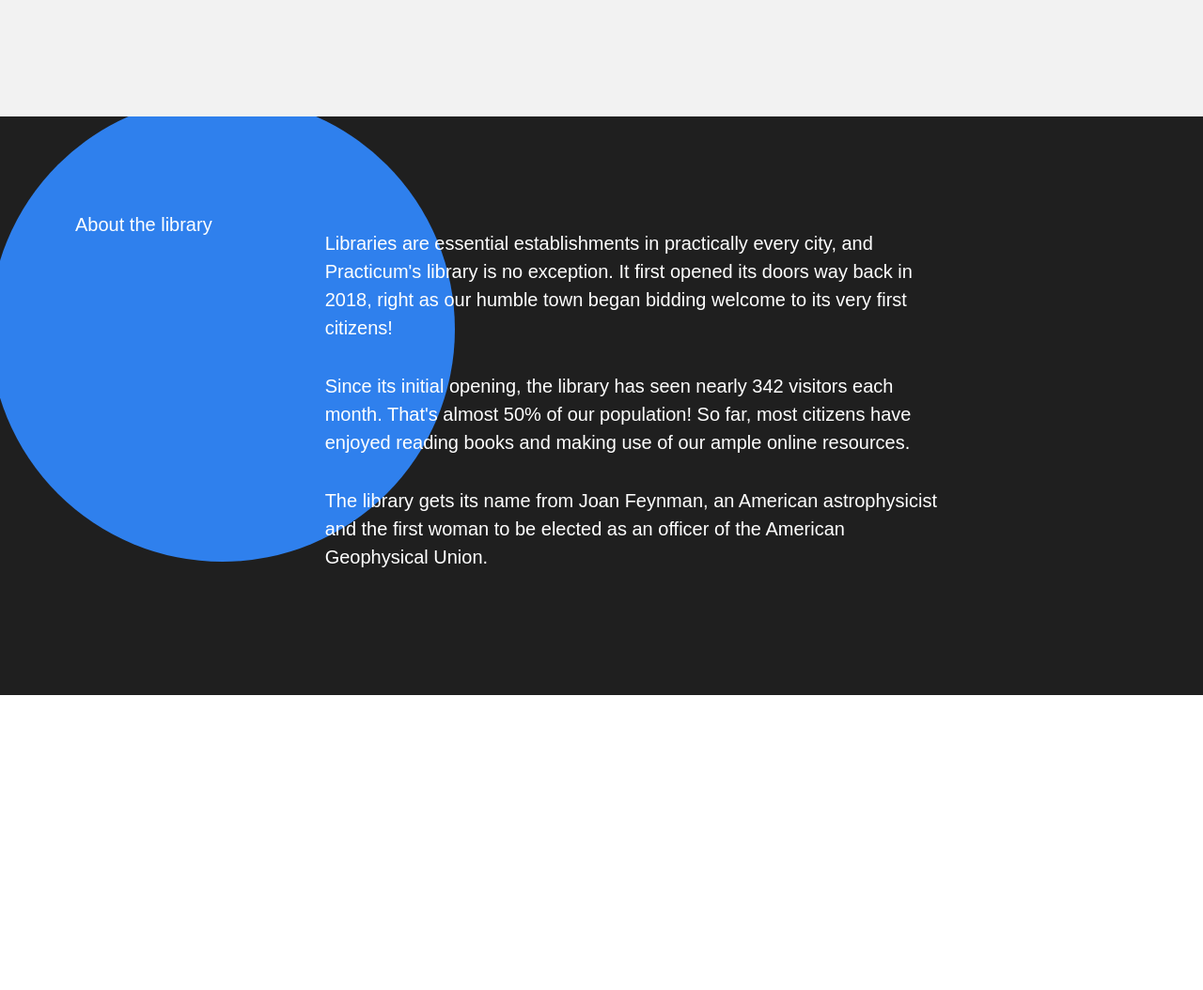
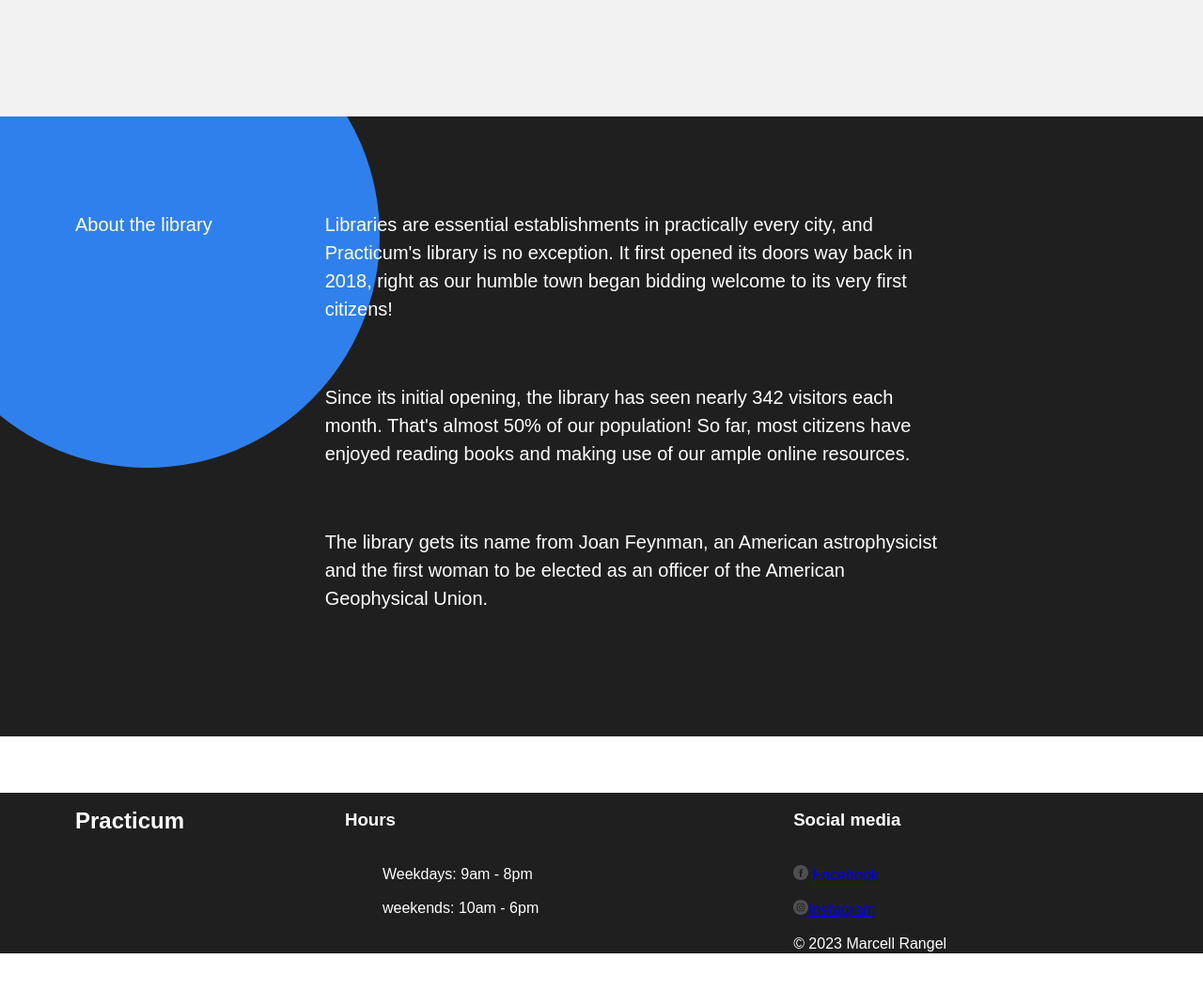
Before and after one commit to Marcelluki/se_project_library, a plain HTML site: page index.html in a window 1280 px wide. Shown: the part 3406-4460 px from the top of the page at 94% size. Before the commit the page ends 4146 px from the top, so only its background shows below. Drawn offline with Linux system fonts and the light colour scheme.

Commit message:
fixed circle add background to footer and space

```diff
--- a/index.html
+++ b/index.html
@@ -290,9 +290,39 @@
         </section>
       </main>
       <footer class="footer">
-        <!-- ----------------------------------------------------------------- -->
-        <!--          Don't uncomment until the final project stage            -->
-        <!-- ----------------------------------------------------------------- -->
+        <section class="footer__columns">
+          <div class="footer__column">
+            <h2 class="footer__logo">Practicum</h2>
+          </div>
+          <div class="footer__column_content_hours">
+            <h3 class="footer__column-heading">Hours</h3>
+            <ul>
+              <li class="footer__list-item">Weekdays: 9am - 8pm</li>
+              <li class="footer__list-item">weekends: 10am - 6pm</li>
+            </ul>
+          </div>
+          <div class="footer__column_content_social">
+            <h3 class="footer__column-heading">Social media</h3>
+            <ul class="footer__list">
+              <li class="footer__list-item">
+                <a href="#" class="footer__social-icon">
+                  <img src="./images/facebook_white.svg" alt="facebooklogo" />
+                  Facebook
+                </a>
+              </li>
+              <li class="footer__list-item">
+                <a href="#" class="footer__social-icon">
+                  <img
+                    src="./images/instagram_white.svg"
+                    alt="instagramlogo"
+                  />Instagram</a
+                >
+              </li>
+            </ul>
+            <div class="footer__copyright">© 2023 Marcell Rangel</div>
+          </div>
+          <div></div>
+        </section>
       </footer>
     </div>
   </body>
--- a/styles/style.css
+++ b/styles/style.css
@@ -346,6 +346,8 @@
   position: relative;
   box-sizing: border-box;
   display: flex;
+  z-index: 1;
+  margin: 0;
 }
 
 .about__title {
@@ -363,9 +365,13 @@
   line-height: 30px;
   font-weight: 400;
   max-width: 660px;
+  display: flex;
+  flex-wrap: wrap;
+  gap: 32px;
   z-index: 1;
 }
 .about__paragraph {
+  margin: 0;
   display: flex;
   margin-bottom: 32px;
 }
@@ -376,24 +382,38 @@
   height: 495px;
   border-radius: 50%;
   position: absolute;
-  margin-top: -121px;
-  margin-left: -91px;
+  top: -121px;
+  left: -91px;
+  z-index: -1;
 }
 
 .footer {
   box-sizing: border-box;
+  background-color: #1f1f1f;
 }
 
 .footer__columns {
+  display: flex;
+  margin-top: 60px;
+  margin-bottom: 60px;
+  margin-right: 102px;
+  margin-left: 80px;
+  justify-content: space-between;
 }
 
 .footer__column_content_hours {
+  font-size: 16px;
+  color: white;
 }
 
 .footer__column_content_social {
+  margin-left: 100px;
+  color: white;
 }
 
 .footer__logo {
+  margin-right: auto;
+  color: white;
 }
 
 .footer__list {
@@ -404,9 +424,12 @@
 }
 
 .footer__list-item {
+  padding-bottom: 16px;
+  list-style-type: none;
 }
 
 .footer__column-heading {
+  padding-bottom: 20px;
 }
 
 .footer__column-link {
@@ -417,6 +440,8 @@
 }
 
 .footer__social-icon {
+  width: 16px;
+  height: 16px;
 }
 
 .footer__copyright {
```
